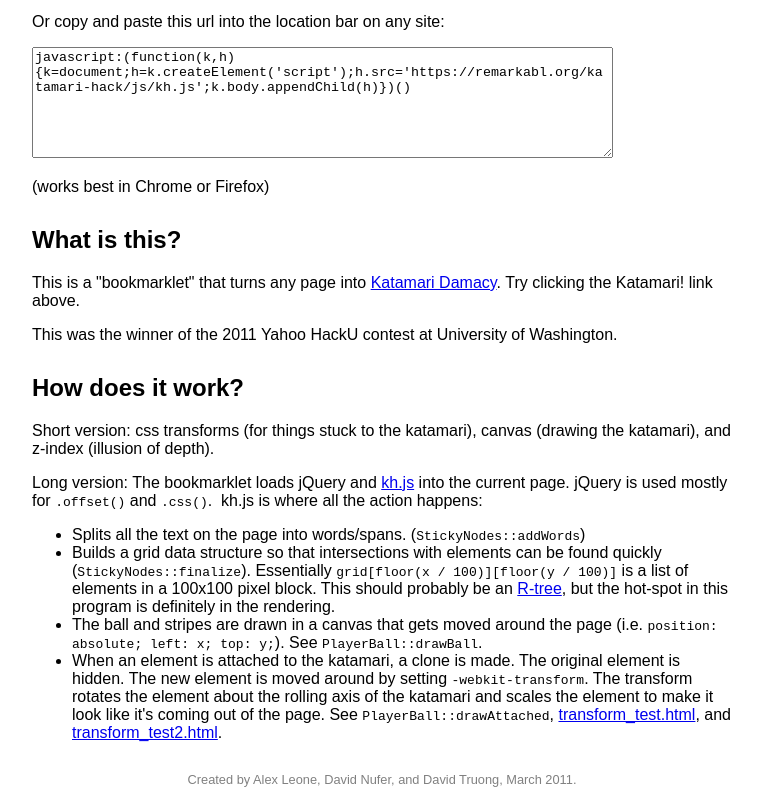
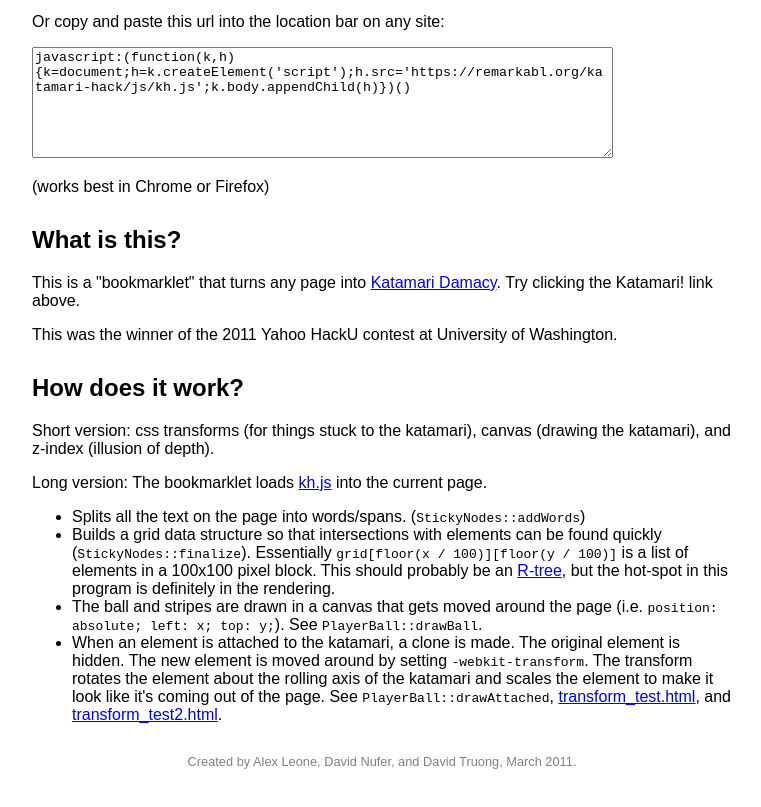
Before and after one commit to remarkablemark/katamari-hack, a plain HTML site: page index.html in a window 1280 px wide. Shown: the part 101-908 px from the top of the page, without its empty margins (258-1019 px from the left). Drawn offline with Linux system fonts and the light colour scheme; a script that the page names is missing.

Commit message:
feat: remove jQuery description and broken link in index.html

```diff
--- a/index.html
+++ b/index.html
@@ -64,10 +64,8 @@
       (drawing the katamari), and z-index (illusion of depth).
     </p>
     <div>
-      Long version: The bookmarklet loads jQuery and
-      <a href="js/kh.js">kh.js</a> into the current page. jQuery is used mostly
-      for <code>.offset()</code> and <code>.css()</code>. &nbsp;kh.js is where
-      all the action happens:
+      Long version: The bookmarklet loads <a href="js/kh.js">kh.js</a> into the
+      current page.
       <ul>
         <li>
           Splits all the text on the page into words/spans.
@@ -100,13 +98,7 @@
     </div>
 
     <div id="footer">
-      Created by
-      <a
-        href="https://students.washington.edu/acleone/"
-        target="_blank"
-        rel="noopener noreferrer"
-        >Alex Leone</a
-      >, David Nufer, and David Truong, March 2011.
+      Created by Alex Leone, David Nufer, and David Truong, March 2011.
     </div>
 
     <script>
```
